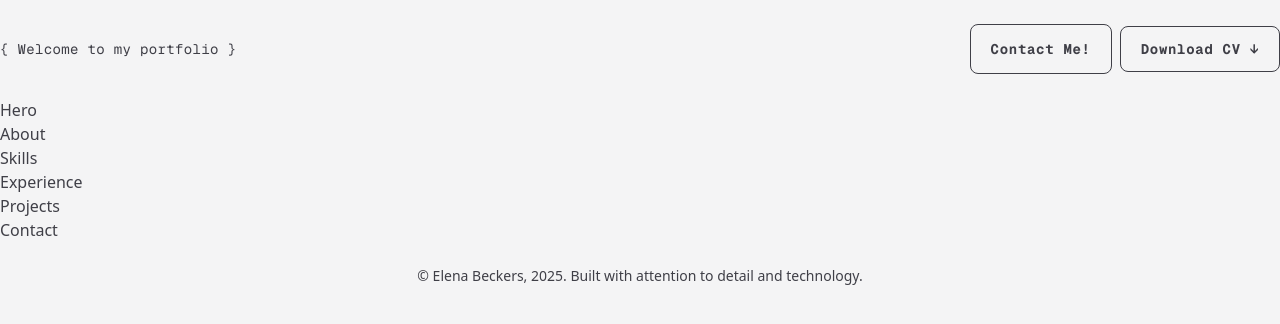
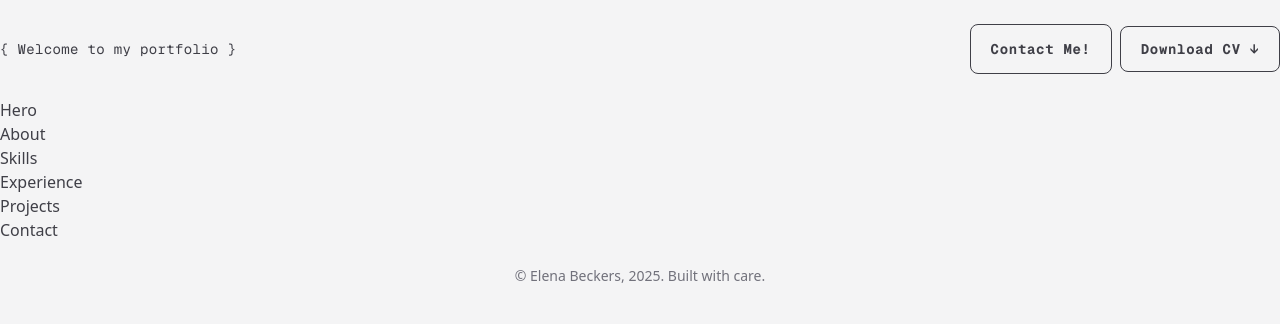
Before and after one commit to elenabeckers/portfolio, a Next.js app: page / in a window 1280 px wide. Shown: the top 324 px of the page. Built offline with nearby package versions, Linux system fonts and the light colour scheme.

Commit message:
feat(footer): update footer content, font and color (#10)

```diff
--- a/components/layout/Footer.tsx
+++ b/components/layout/Footer.tsx
@@ -1,7 +1,7 @@
 export default function Footer() {
   return (
-    <footer className="flex items-center justify-center px-20 py-6 font-inter text-sm text-foreground/70">
-      <span>© Elena Beckers, 2025. Built with attention to detail and technology.</span>
+    <footer className="flex items-center justify-center px-20 py-6 font-sans text-sm text-zinc-500">
+      <span>© Elena Beckers, 2025. Built with care.</span>
     </footer>
   );
 }
```
